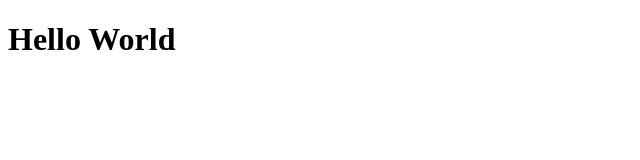
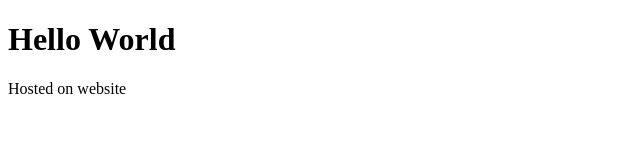
Before and after one commit to ChaseQ9/ChaseQ9.github.io, a plain HTML site: page index.html in a window 1280 px wide. Shown: the whole page, without its empty margins (0-640 px from the left). Drawn offline with Linux system fonts and the light colour scheme.

Commit message:
Added <p>

```diff
--- a/index.html
+++ b/index.html
@@ -3,4 +3,7 @@
     <h1>
         Hello World
     </h1>
+    <p>
+        Hosted on website
+    </p>
 </html>
```
